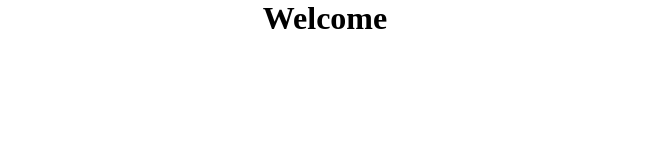
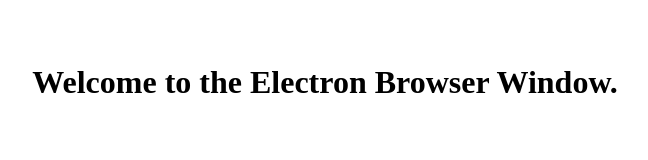
Before and after one commit to Weh-gh/electron-browserwindow, an Electron app: page public/src/index.html in a window 1280 px wide. Shown: the whole page, without its empty margins (315-963 px from the left). Drawn offline with Linux system fonts and the light colour scheme.

Commit message:
commit-2

```diff
--- a/public/src/index.html
+++ b/public/src/index.html
@@ -26,7 +26,7 @@
 </head>
 <body>
 
-    <h1 style="text-align: center; font-size: larger-x;">Welcome</h1>
+    <h1 style="text-align: center; font-size: larger-x; margin-top: 5%;">Welcome to the Electron Browser Window.</h1>
 
 </body>
 </html>
```
